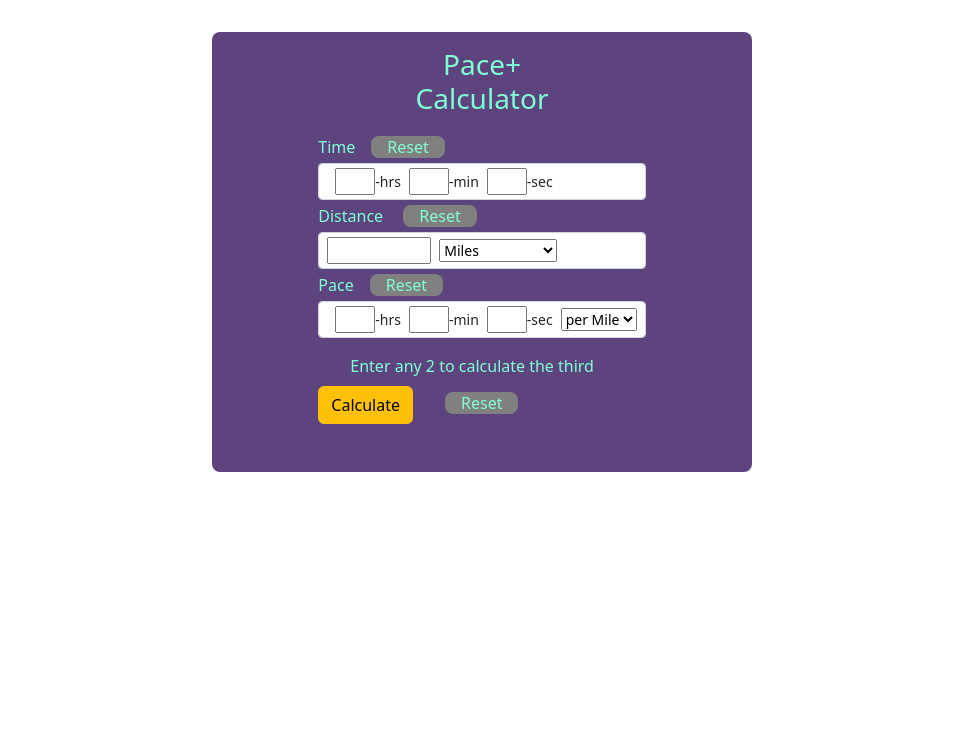
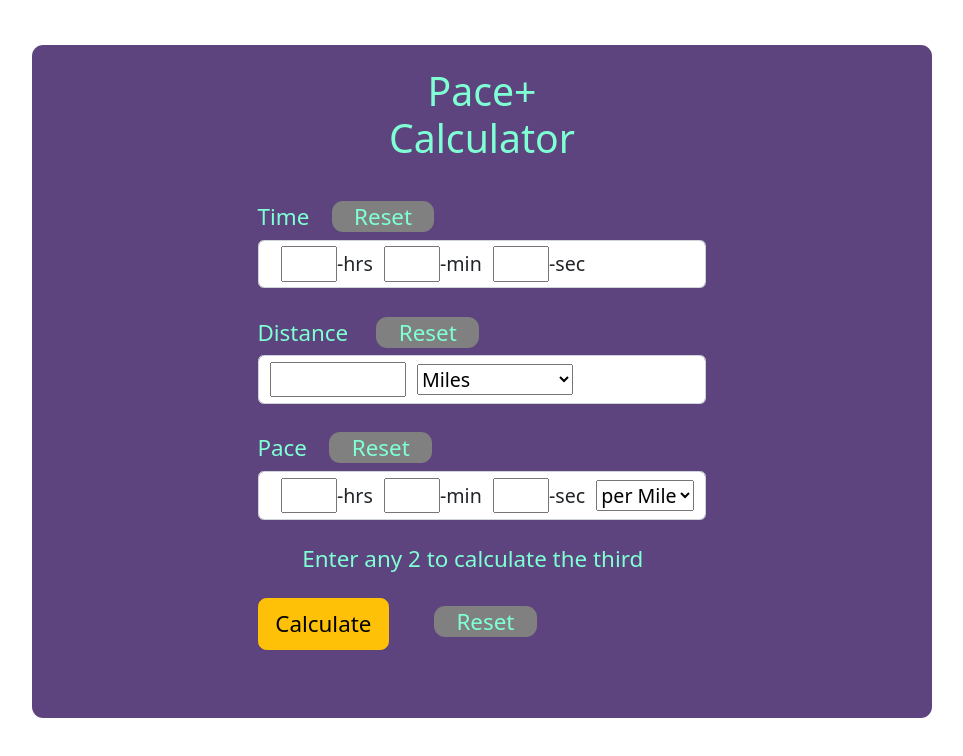
Before and after one commit to ccraddo/Pace-Calculator, an Angular app: page / in a window 1280 px wide. Shown: the top 756 px of the page, without its empty margins (158-1121 px from the left). Built offline with nearby package versions, Linux system fonts and the light colour scheme.

Commit message:
margin on message

```diff
--- a/src/styles.css
+++ b/src/styles.css
@@ -6,7 +6,9 @@
   --error-color:  rgb(253, 103, 103);
   --hover-color: grey;
   box-sizing: border-box;
+  font-size: 1.4rem;
 }
+
 
 .calculate-btn {
   border-radius: 20%;
@@ -49,7 +51,8 @@ margin-bottom: 0;
   height: 2rem;
 }
 .message {
-  margin-top: 1rem;
+  margin-top: .5rem;
+  margin-bottom: .5rem;
   color: var(--font-color);
   height: 2rem;
 }
@@ -64,6 +67,8 @@ margin-bottom: 0;
 }
 
 .control-group {
+  padding-top: .5rem;
+  padding-bottom: .5rem;
   line-height: 2rem;
 }
 
@@ -90,6 +95,6 @@ margin-bottom: 0;
 
 @media (min-width: 576px){
 .pace-container {
-    max-width: 540px;
+    max-width: 900px;
 }
 }
```
